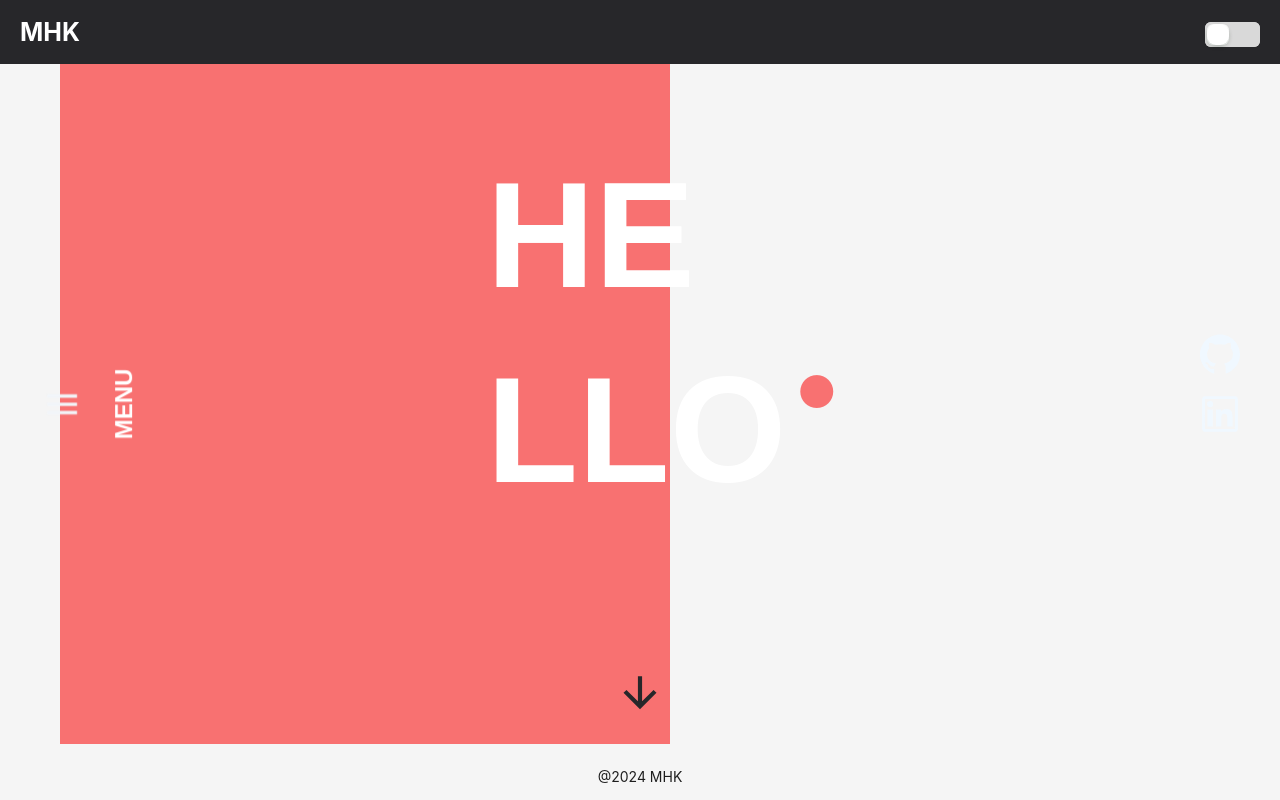
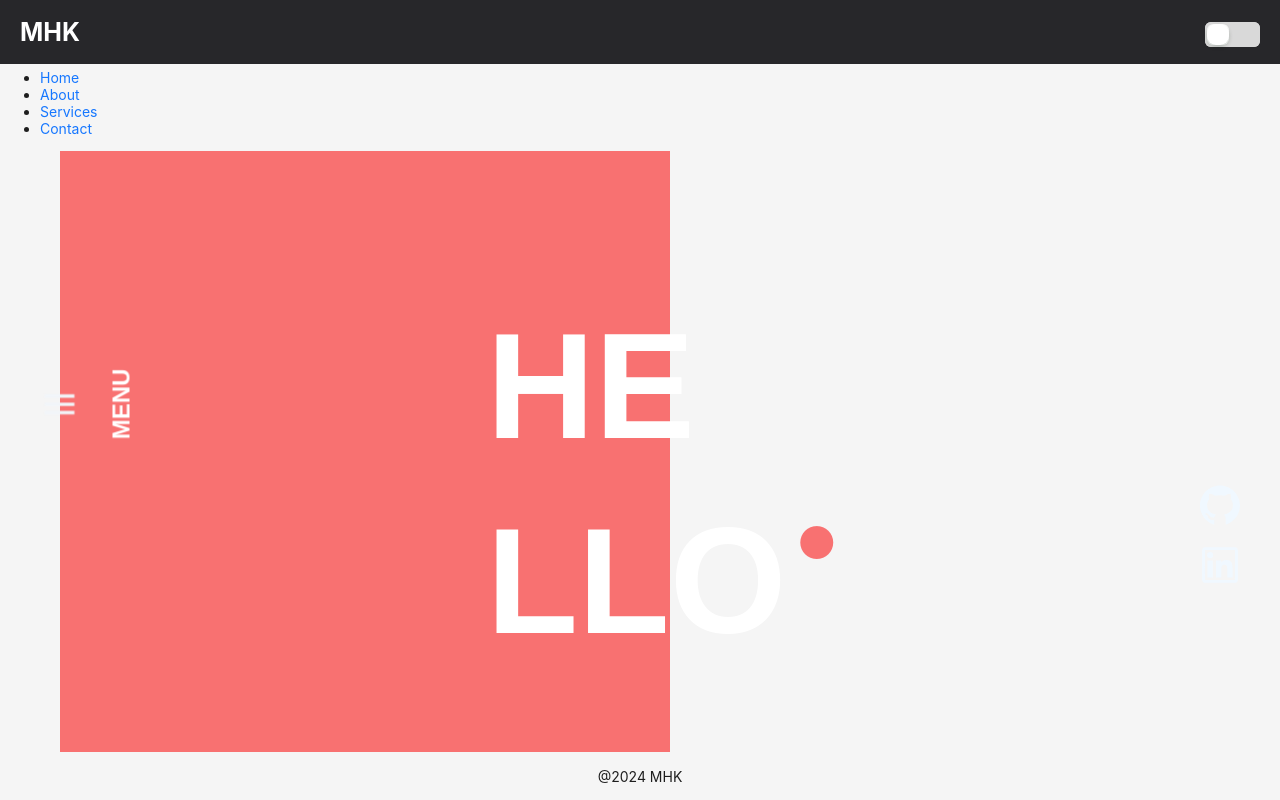
Before and after one commit to HassanKashif-pro/My-Portfolio, a React (Create React App) app: page / in a window 1280 px wide. Shown: the top 800 px of the page. Built offline with nearby package versions, Linux system fonts and the light colour scheme.

Commit message:
Added the Side menu basic Layout-

```diff
--- a/src/Pages/Home.tsx
+++ b/src/Pages/Home.tsx
@@ -12,13 +12,19 @@ import Project from "./Project.tsx";
 
 function Home() {
   const [theme, setTheme] = useState("light");
+  const [isMenuOpen, setIsMenuOpen] = useState(false);
 
   const toggleTheme = (checked) => {
     setTheme(checked ? "dark" : "light");
     document.body.className = checked ? "dark" : "light"; // Apply global theme class
   };
 
-  const menuOpen = () => {};
+  const menuOpen = () => {
+    setIsMenuOpen(!isMenuOpen);
+  };
+  const menuClose = () => {
+    setIsMenuOpen(false); // Use the same state variable to close the menu
+  };
 
   return (
     <Layout style={{ minHeight: "100vh" }}>
@@ -48,7 +54,9 @@ function Home() {
           </div>
         </div>
       </Header>
+      {/* MENU BUTTON HERE */}
       <Content className="Content">
+        <div>
           <button
             className="Menu-animated"
             onClick={menuOpen}
@@ -72,13 +80,46 @@ function Home() {
             />
             MENU
           </button>
+
+          {/* Sidebar */}
+          <div className={`sidebar ${isMenuOpen ? "active" : ""}`}>
+            <button
+              onClick={menuClose}
+              style={{
+                background: "transparent",
+                border: "none",
+                width: "auto",
+                transition: "opacity 0.8s ease", // Animation for invisibility
+              }}
+            >
+              <img
+                src="/close.png"
+                style={{ alignItems: "center", justifyContent: "center" }}
+              />
+            </button>
+            <ul>
+              <li>
+                <a href="#">Home</a>
+              </li>
+              <li>
+                <a href="#">About</a>
+              </li>
+              <li>
+                <a href="#">Services</a>
+              </li>
+              <li>
+                <a href="#">Contact</a>
+              </li>
+            </ul>
+          </div>
+        </div>
         <Content
           style={{
             paddingLeft: "60px",
             position: "relative",
           }}
         >
-          <Content>
+          <Content className="animated-text">
             <div className="Hello-1">HE</div>
             <div className="Hello-2">LLO</div>
             <div className="Hello-dot">.</div>
```
Also changed, not shown: public/close.png (added). Lines whose indentation alone changed are shown as unchanged.
